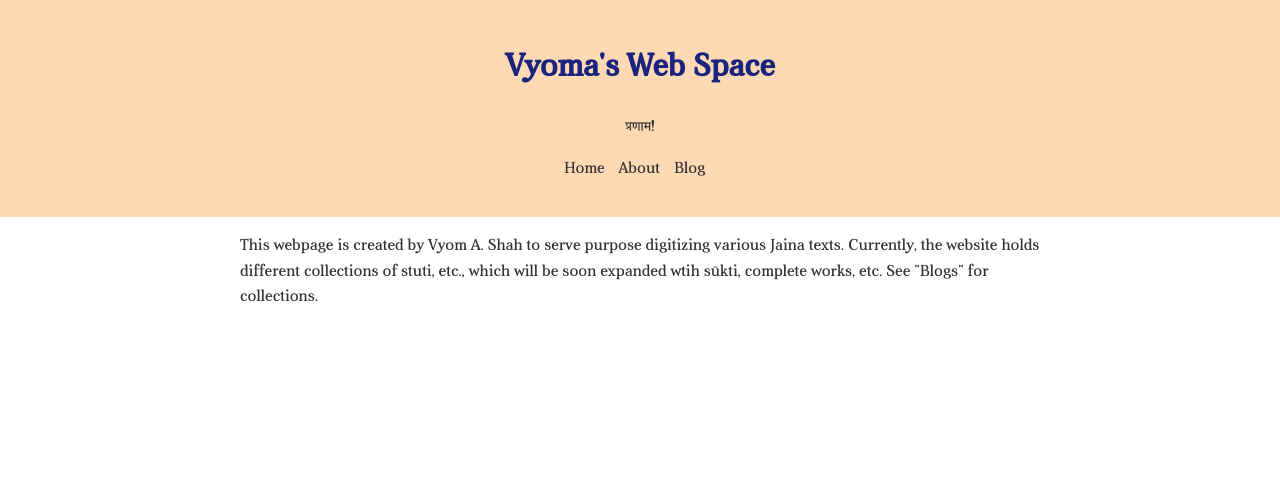
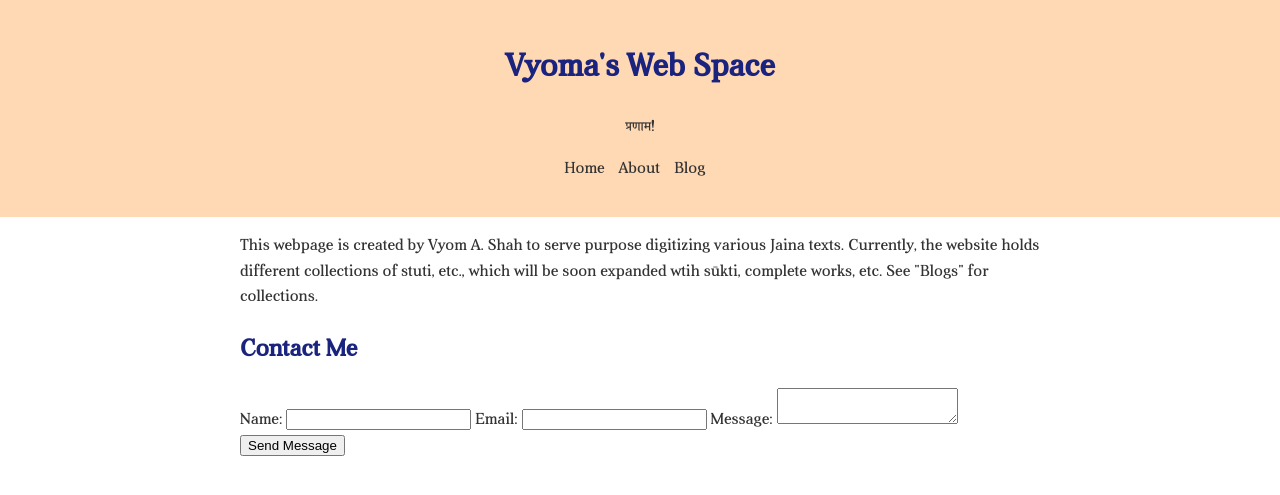
Before and after one commit to svyoma/svyoma.github.io, a Jekyll site: the page about.html, which Jekyll copies as it is, in a window 1280 px wide. Shown: the top 495 px of the page. Built offline with Jekyll 4.4.1, drawn with Linux system fonts in a browser that asks for light colours.

Commit message:
Update about.html

```diff
--- a/about.html
+++ b/about.html
@@ -107,6 +107,23 @@
 
     <main>
 <p> This webpage is created by Vyom A. Shah to serve purpose digitizing various Jaina texts. Currently, the website holds different collections of stuti, etc., which will be soon expanded wtih sūkti, complete works, etc. See "Blogs" for collections.</p>
+    <body>
+
+  <h2>Contact Me</h2>
+
+  <form action="https://formspree.io/f/xbjvvlvd" method="POST">
+    <label for="name">Name:</label>
+    <input type="text" id="name" name="name" required>
+
+    <label for="email">Email:</label>
+    <input type="email" id="email" name="email" required>
+
+    <label for="message">Message:</label>
+    <textarea id="message" name="message" required></textarea>
+
+    <button type="submit">Send Message</button>
+  </form>
+
     </main>
 </body>
 </html>
```
